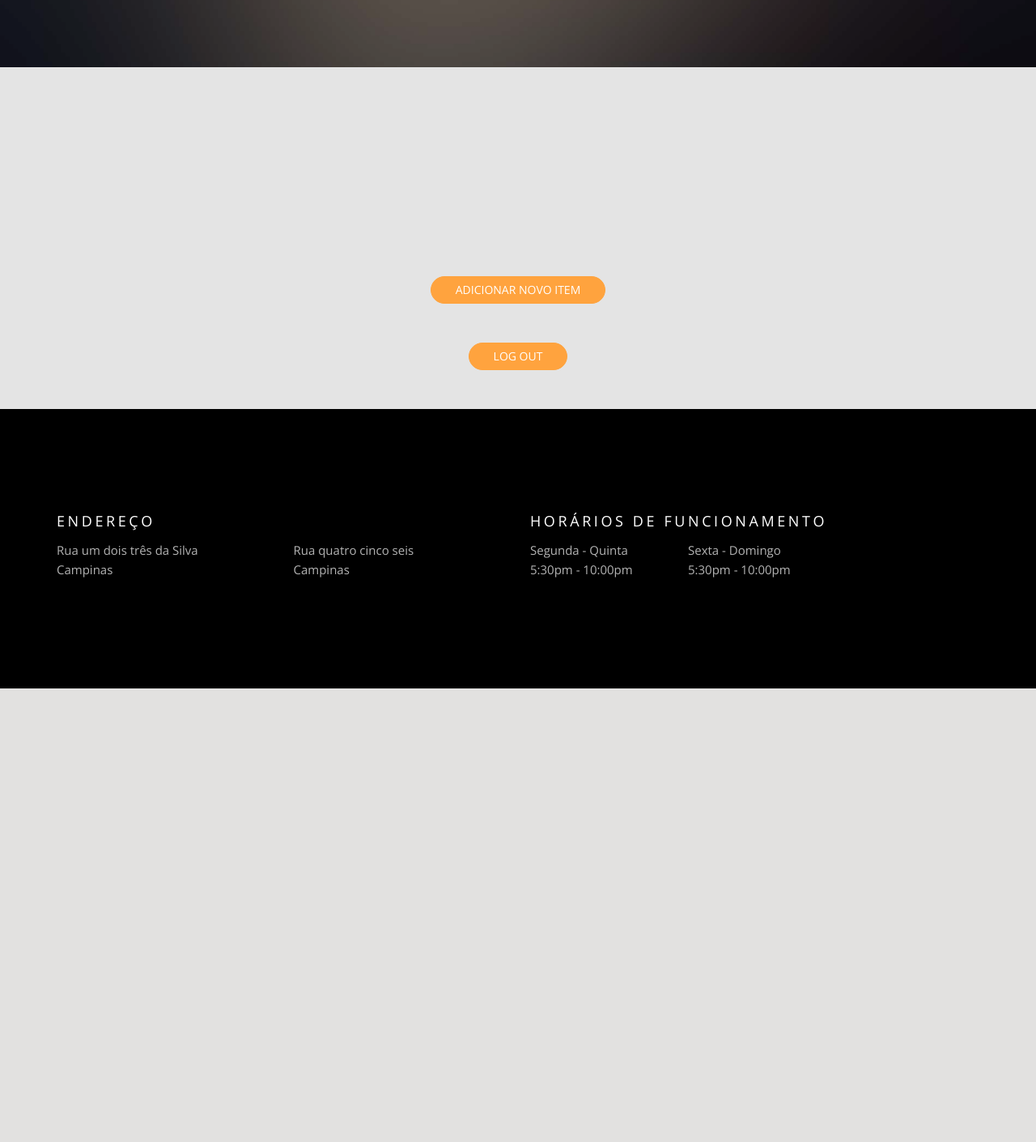
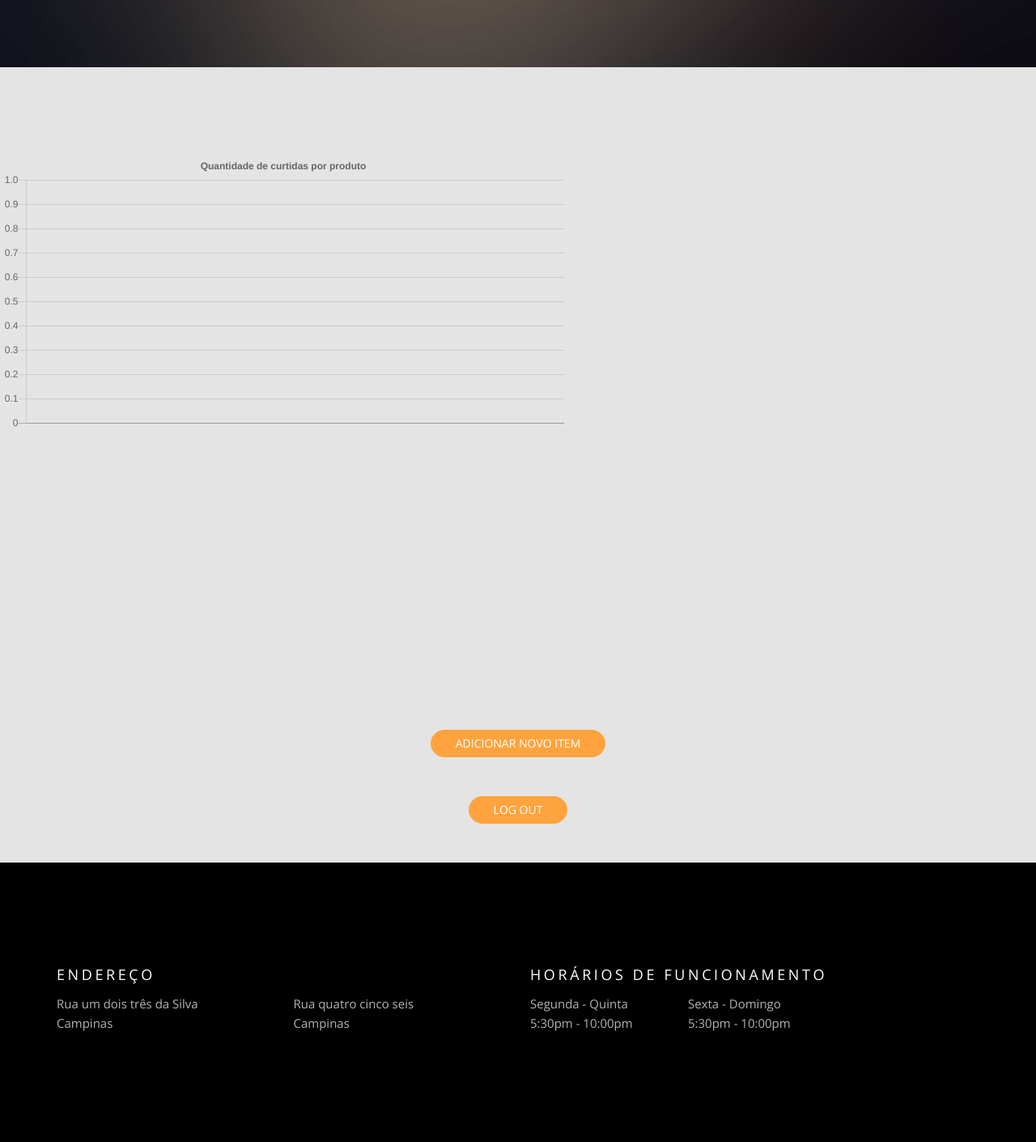
Before and after one commit to guidias1212/projeto-integrador-III, a Django app: page /administrator in a window 1280 px wide. Shown: the part 517-1927 px from the top of the page at 81% size. Before the commit the page ends 1367 px from the top, so only its background shows below. Run offline with Django 3.2, Linux system fonts and the light colour scheme; the visitor is signed in with stand-in values (Sample User, id 1); data that the repository does not hold is empty; some libraries are stand-ins or nearby versions.

Commit message:
Adicionando analytics

```diff
--- a/cardapio/cardapio/settings.py
+++ b/cardapio/cardapio/settings.py
@@ -42,6 +42,7 @@ INSTALLED_APPS = [
     'django.contrib.messages',
     'django.contrib.staticfiles',
     'cardapio_virtual',
+    'rest_framework',
 ]
 
 MIDDLEWARE = [
@@ -102,6 +103,8 @@ DATABASES = {
     }
 }
 
+
+
 # Password validation
 # https://docs.djangoproject.com/en/3.2/ref/settings/#auth-password-validators
 
--- a/cardapio/cardapio_virtual/templates/administrator.html
+++ b/cardapio/cardapio_virtual/templates/administrator.html
@@ -10,13 +10,19 @@
     {% load static %}
     <link rel="stylesheet" href="{% static 'css/styles-merged.css' %}">
     <link rel="stylesheet" href="{% static 'css/style.min.css' %}">
+
+    <script
+            src="https://cdnjs.cloudflare.com/ajax/libs/Chart.js/2.9.4/Chart.js">
+    </script>
+
 </head>
 {% if user.is_authenticated %}
 <body>
     <section class="probootstrap-section-bg overlay" style="background-image: url(../static/img/hero_bg_2.jpg);" data-stellar-background-ratio="0.5" data-section="specialties">
     <div class="container">
+
         <div class="row">
-            <div class="col-md-12 text-center probootstrap-animate">
+            <div class="col-md-12 text-center">
                 <div class="probootstrap-heading">
                     <h2 class="primary-heading">Painel</h2>
                     <h3 class="secondary-heading">Administrativo</h3>
@@ -26,17 +32,28 @@
     </div>
 </section>
 <section class="probootstrap-section">
+    <div>
+        <canvas id="myChart" style="width:100%;max-width:700px"></canvas>
+    </div>
+</section>
+<section class="probootstrap-section">
     <div class="container">
         <div class="row">
             <div class="probootstrap-cell-retro">
                 {% for item in itens %}
                 <div class="half">
-                    <div class="probootstrap-cell probootstrap-animate" data-animate-effect="fadeIn">
+                    <div class="probootstrap-cell">
                         <div class="image" style="background-image: url({{ item.imagem }});"></div>
                         <div class="text text-center">
-                            <h3>{{ item.nome }}</h3>
+                            <h3 class="btn btn-danger disabled nomes">{{ item.nome }}</h3>
                             <p>{{ item.descricao }}</p>
                             <p class="price">R${{ item.preco }}</p>
+                                <span class="btn btn-danger disabled likes" >
+                                    {{ item.curtidas }}
+                                    <svg xmlns="http://www.w3.org/2000/svg" width="16" height="16" fill="currentColor" class="bi bi-heart" viewBox="0 0 16 16">
+                                        <path d="m8 2.748-.717-.737C5.6.281 2.514.878 1.4 3.053c-.523 1.023-.641 2.5.314 4.385.92 1.815 2.834 3.989 6.286 6.357 3.452-2.368 5.365-4.542 6.286-6.357.955-1.886.838-3.362.314-4.385C13.486.878 10.4.28 8.717 2.01L8 2.748zM8 15C-7.333 4.868 3.279-3.04 7.824 1.143c.06.055.119.112.176.171a3.12 3.12 0 0 1 .176-.17C12.72-3.042 23.333 4.867 8 15z"></path>
+                                    </svg>
+                                </span>
                             <a href="/edit/{{ item.id }}"><span class="btn btn-success" >Editar</span></a>
                             <a href="/delete/{{ item.id }}" class="btn btn-danger">Excluir</a>
                         </div>
@@ -58,7 +75,7 @@
 <section class="probootstrap-footer">
     <div class="container">
         <div class="row">
-            <div class="col-md-6 probootstrap-animate">
+            <div class="col-md-6">
                 <div class="probootstrap-footer-widget">
                     <h3>Endereço</h3>
                     <div class="row">
@@ -71,7 +88,7 @@
                     </div>
                 </div>
             </div>
-            <div class="col-md-6 probootstrap-animate">
+            <div class="col-md-6">
                 <div class="probootstrap-footer-widget">
                     <h3>Horários de funcionamento</h3>
                     <div class="row">
@@ -100,6 +117,46 @@
 <script>
     new window.VLibras.Widget('https://vlibras.gov.br/app');
 </script>
+    <script defer>
+
+        setTimeout(
+            function() {
+                    hidrate();
+                },
+        2000);
+        function hidrate() {
+            const xLabelsHTML = document.getElementsByClassName("nomes");
+            const yLikesHTML = document.getElementsByClassName("likes");
+
+            var xLabels = [];
+            var yLabels = [];
+            for(var i=0;i < xLabelsHTML.length; i++){
+               xLabels.push(xLabelsHTML[i].innerText);
+               yLabels.push(Number(yLikesHTML[i].innerText));
+               console.log(xLabelsHTML[i].innerText);
+            }
+
+            var barColors = "blue";
+
+            new Chart("myChart", {
+              type: "bar",
+              data: {
+                labels: xLabels,
+                datasets: [{
+                  backgroundColor: barColors,
+                  data: yLabels
+                }]
+              },
+              options: {
+                legend: {display: false},
+                title: {
+                  display: true,
+                  text: "Quantidade de curtidas por produto"
+                }
+              }
+            });
+        }
+</script>
 
 </body>
 </html>
--- a/cardapio/cardapio_virtual/views.py
+++ b/cardapio/cardapio_virtual/views.py
@@ -5,6 +5,7 @@ from django.shortcuts import render
 from django.shortcuts import render, redirect
 from cardapio_virtual.forms import ItemForm
 from cardapio_virtual.models import Item
+
 # Create your views here.
 def emp(request):
     if request.user.is_authenticated:
@@ -49,7 +50,7 @@ def destroy(request, id):
         return redirect("/show")
 def administrator(request):
     if request.user.is_authenticated:
-        itens = Item.objects.all()
+        itens = Item.objects.all().order_by('-curtidas')
         return render(request,"administrator.html",{'itens':itens})
     else:
         return redirect("/show")
```
Also changed, not shown: cardapio/__init__.py (added).
